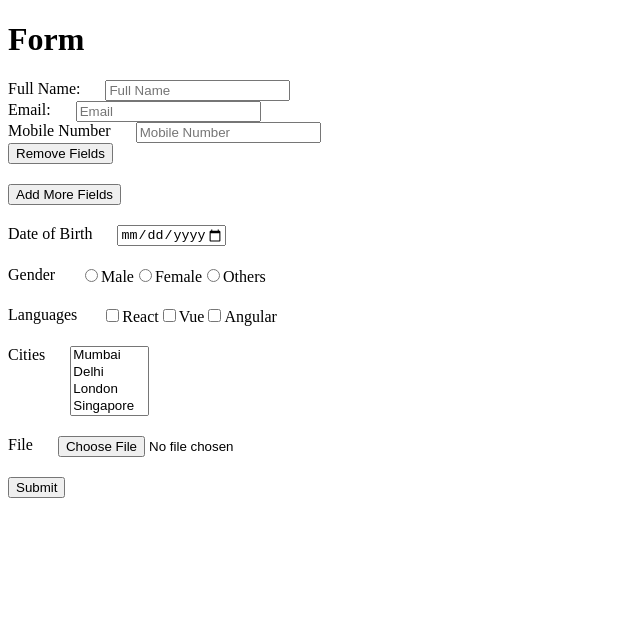
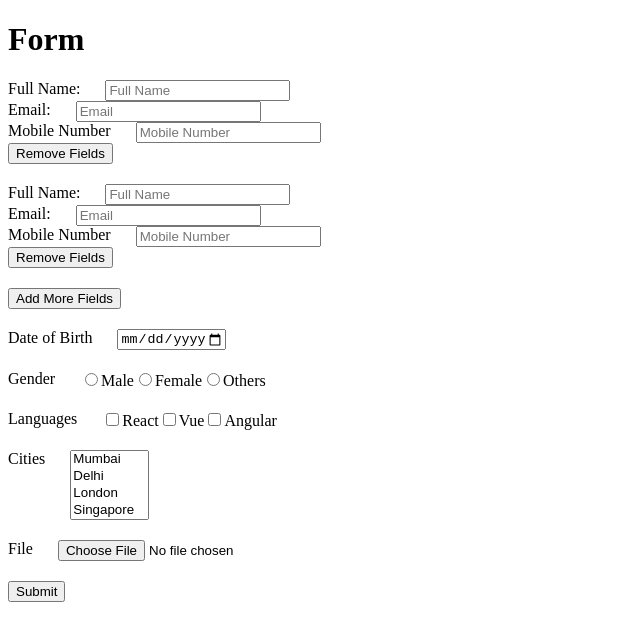
Before and after one commit to Ahtasham-Shaikh/Assignment-houzeo, a Vue app: page / in a window 1280 px wide. Shown: the top 640 px of the page, without its empty margins (0-640 px from the left). Built offline with nearby package versions, Linux system fonts and the light colour scheme.

Commit message:
required two groupfields

```diff
--- a/src/assets/main.css
+++ b/src/assets/main.css
@@ -35,3 +35,8 @@ td, th{
 .fit-content{
   width: fit-content;
 }
+
+.error-p{
+  margin: 5px 0;
+  color: red;
+}
--- a/src/components/Form.vue
+++ b/src/components/Form.vue
@@ -19,7 +19,11 @@
         <button @click="removeGroupField(obj)" type="button" class="fit-content">Remove Fields</button>
       </div>
 
+        <div>
+
+        <p class="error-p" v-if="!isTwoGroup">Minimum two group fields are required to submit the form</p>
       <button @click="addGroupField" type="button" class="fit-content">Add More Fields</button>
+        </div>
 
       <div class="field-wrapper flex">
         <label :for="'dob-' + id.value">{{ dob.fieldName }}</label>
@@ -71,13 +75,13 @@
 </template>
 
 <script setup>
-  import { reactive, ref } from 'vue';
-  import FilesInput from './FilesInput.vue';
+  import { reactive, ref, computed } from 'vue';
 
     let handleFileChange = (event) => {
         let fileName = event.target.files[0].name
         file.value = fileName
     }
+
 
   let today = new Date().toISOString().split('T')[0];
   let id = ref(1);
@@ -90,8 +94,18 @@
         { fieldName: 'Email', value: '' },
         { fieldName: 'Mobile Number', value: '' }
       ]
+    },
+    {
+      id: id,
+      fields: [
+        { fieldName: 'Full Name', value: '' },
+        { fieldName: 'Email', value: '' },
+        { fieldName: 'Mobile Number', value: '' }
+      ]
     }
   ]);
+
+  const isTwoGroup = computed(() => groupFields.length >= 2);
 
   const removeGroupField = (obj) => {
     const index = groupFields.findIndex(o => o === obj);
@@ -139,7 +153,9 @@
   };
 
   const handleSubmit = () => {
-    emit('form-submitted', fieldsList, groupFields);
+    if(isTwoGroup.value){
+        emit('form-submitted', fieldsList, groupFields);
+    }
   };
 
   const addGroupField = () => {
```
